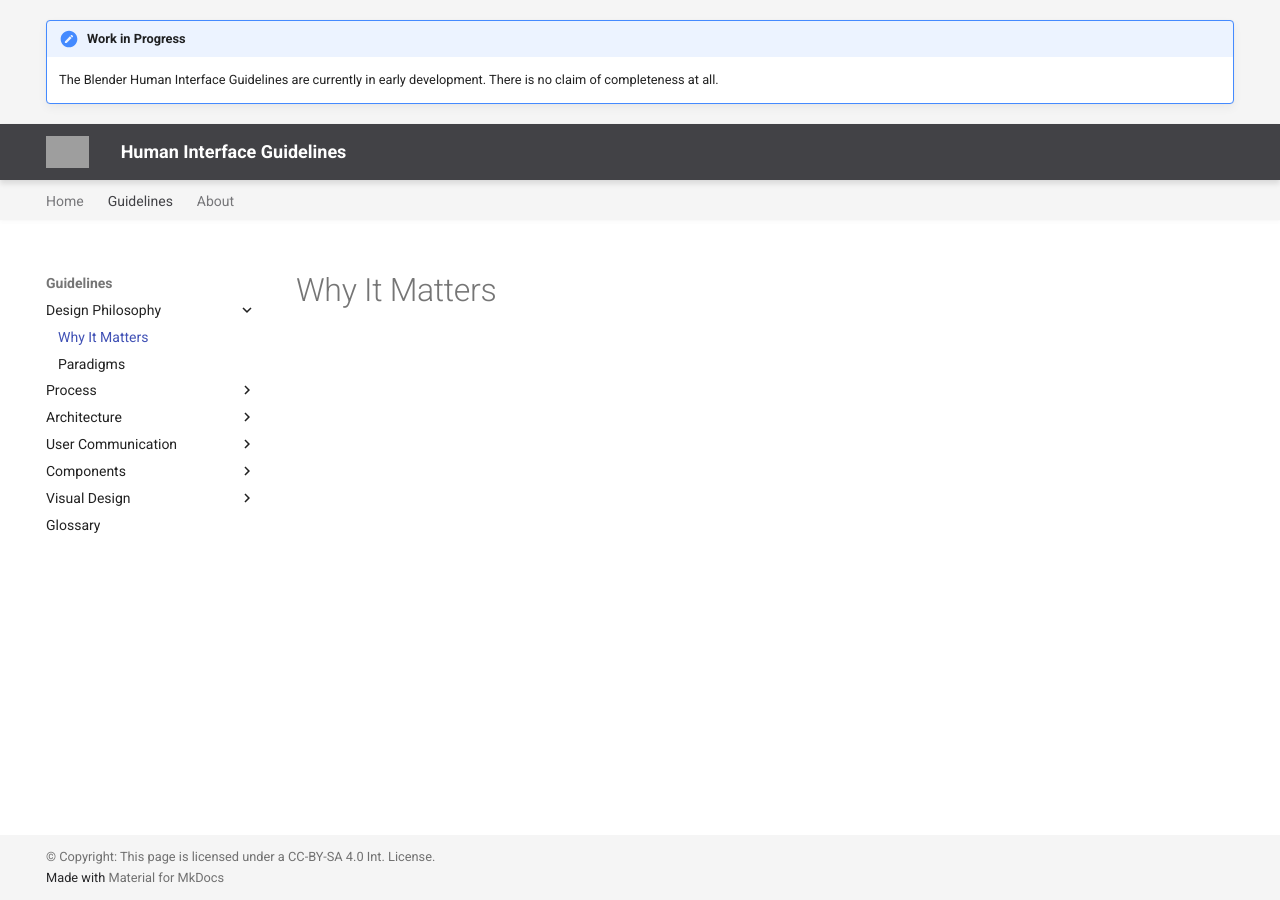
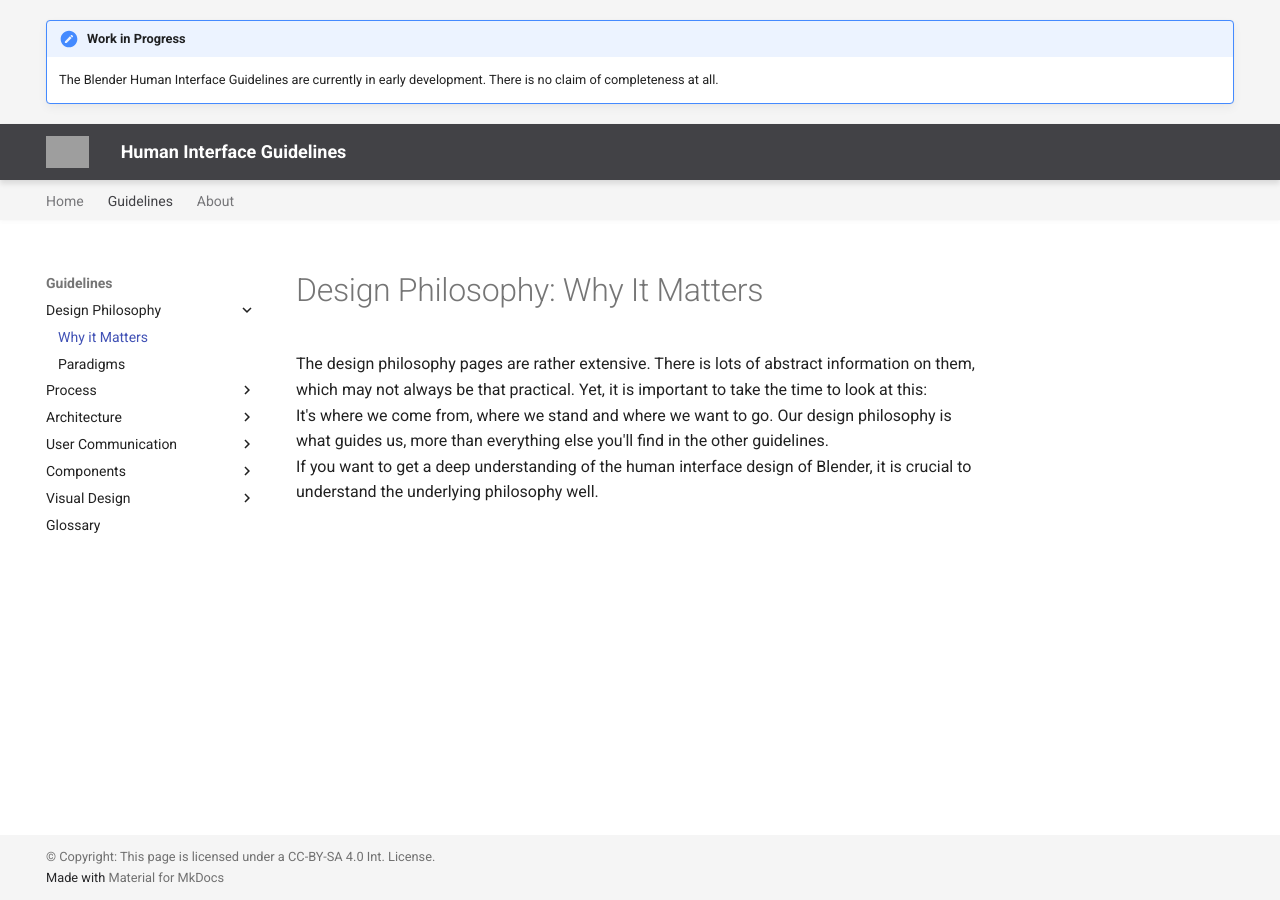
Before and after one commit to julianeisel/Blender-HIG, an MkDocs documentation site: the page built from docs/design-philosophy/why-it-matters.md, in a window 1280 px wide. Built offline with MkDocs 1.6.1 and Material for MkDocs 9.7.7, drawn with Linux system fonts in a browser that asks for light colours; grey boxes are pictures that could not be loaded.

Commit message:
Some small content tweaks
* Disable comments on the licensing page
* Add some basic text to the "Design Philosophy: Why it Matters" page.
* General writing style.

```diff
--- a/docs/design-philosophy/why-it-matters.md
+++ b/docs/design-philosophy/why-it-matters.md
@@ -1 +1,10 @@
-# Why It Matters
+# Design Philosophy: Why It Matters
+
+The design philosophy pages are rather extensive. There is lots of abstract
+information on them, which may not always be that practical. Yet, it is
+important to take the time to look at this:
+It's where we come from, where we stand and where we want to go. Our design
+philosophy is what guides us, more than everything else you'll find in the other
+guidelines.
+If you want to get a deep understanding of the human interface design of
+Blender, it is crucial to understand the underlying philosophy well.
--- a/mkdocs.yml
+++ b/mkdocs.yml
@@ -76,7 +76,7 @@ nav:
   - Home: index.md
   - Guidelines:
     - Design Philosophy:
-      - design-philosophy/why-it-matters.md
+      - Why it Matters: design-philosophy/why-it-matters.md
       - design-philosophy/paradigms.md
     - Process:
       - process/index.md
```
Also changed, not shown: docs/about/license.md (+5 -0 lines), docs/process/index.md (+3 -3 lines), docs/user-communication/writing-style.md (+1 -1 lines).
